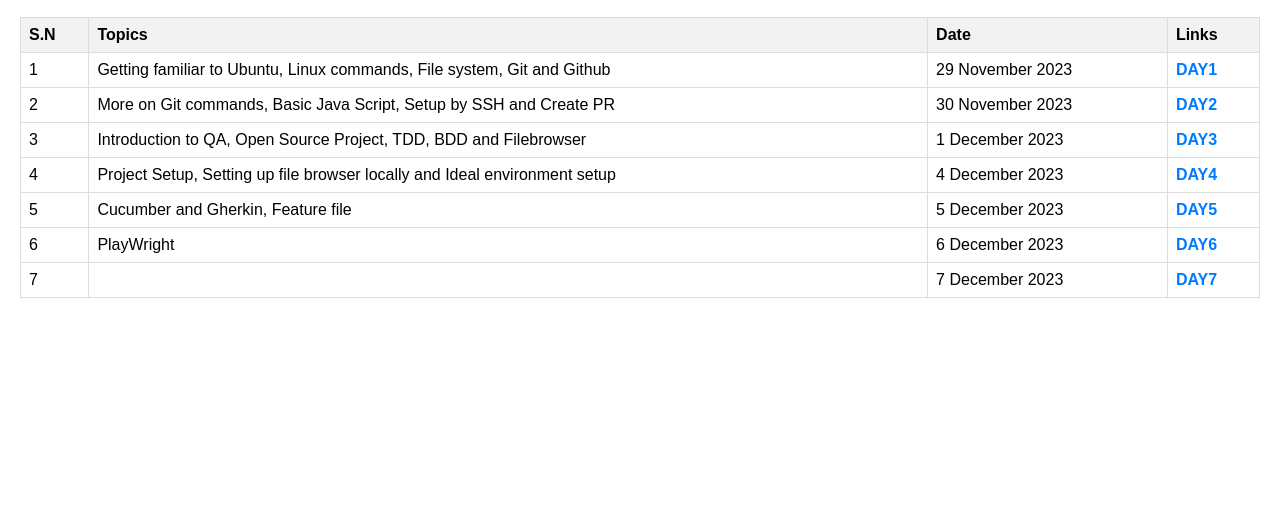
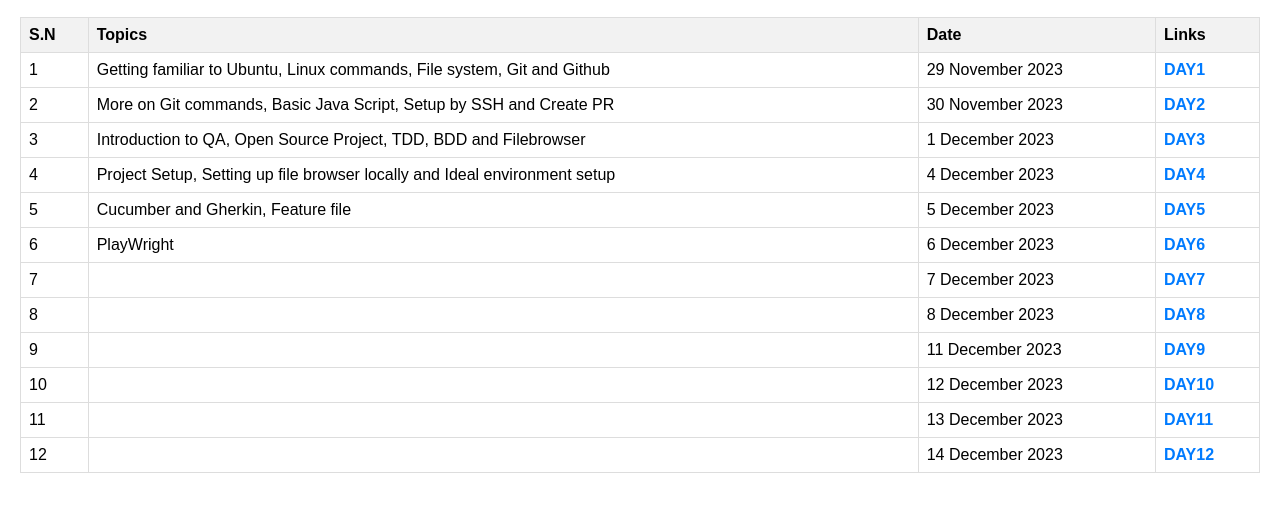
Before and after one commit to Grisha596/JankariTECH-Mentorship, a plain HTML site: page index.html in a window 1280 px wide. Shown: the part 144-656 px from the top of the page. Drawn offline with Linux system fonts and the light colour scheme.

Commit message:
Updated index file

```diff
--- a/index.html
+++ b/index.html
@@ -69,6 +69,36 @@
                 <td>7 December 2023</td>
                 <td><a href="https://github.com/Grisha596/JankariTech-Mentorship/blob/main/day7.md">DAY7</a></td>
             </tr>
+            <tr>
+                <td>8</td>
+                <td></td>
+                <td>8 December 2023</td>
+                <td><a href="https://github.com/Grisha596/JankariTech-Mentorship/blob/main/day8.md">DAY8</a></td>
+            </tr>
+            <tr>
+                <td>9</td>
+                <td></td>
+                <td>11 December 2023</td>
+                <td><a href="https://github.com/Grisha596/JankariTech-Mentorship/blob/main/day9.md">DAY9</a></td>
+            </tr>
+            <tr>
+                <td>10</td>
+                <td></td>
+                <td>12 December 2023</td>
+                <td><a href="https://github.com/Grisha596/JankariTech-Mentorship/blob/main/day10.md">DAY10</a></td>
+            </tr>
+            <tr>
+                <td>11</td>
+                <td></td>
+                <td>13 December 2023</td>
+                <td><a href="https://github.com/Grisha596/JankariTech-Mentorship/blob/main/day11.md">DAY11</a></td>
+            </tr>
+            <tr>
+                <td>12</td>
+                <td></td>
+                <td>14 December 2023</td>
+                <td><a href="https://github.com/Grisha596/JankariTech-Mentorship/blob/main/day12.md">DAY12</a></td>
+            </tr>
             <!-- more rows -->
         </tbody>
     </table>
```
